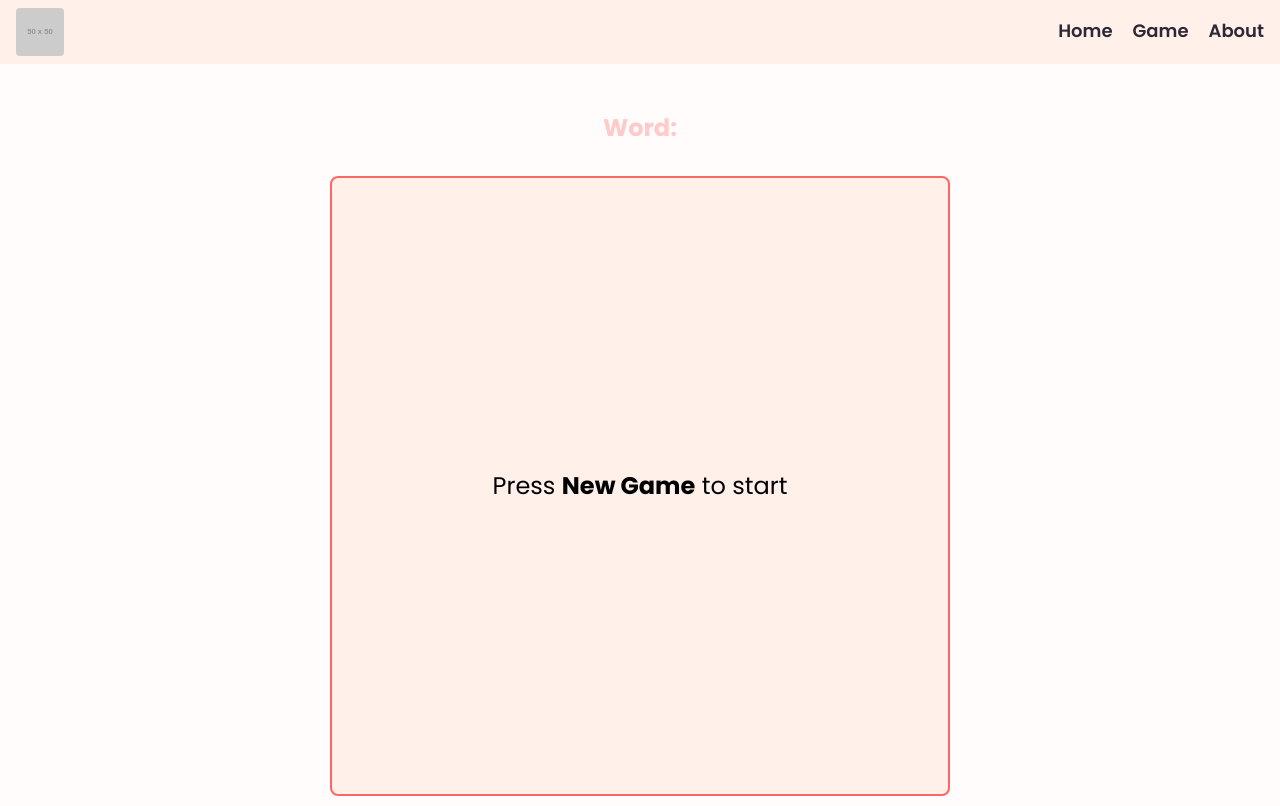
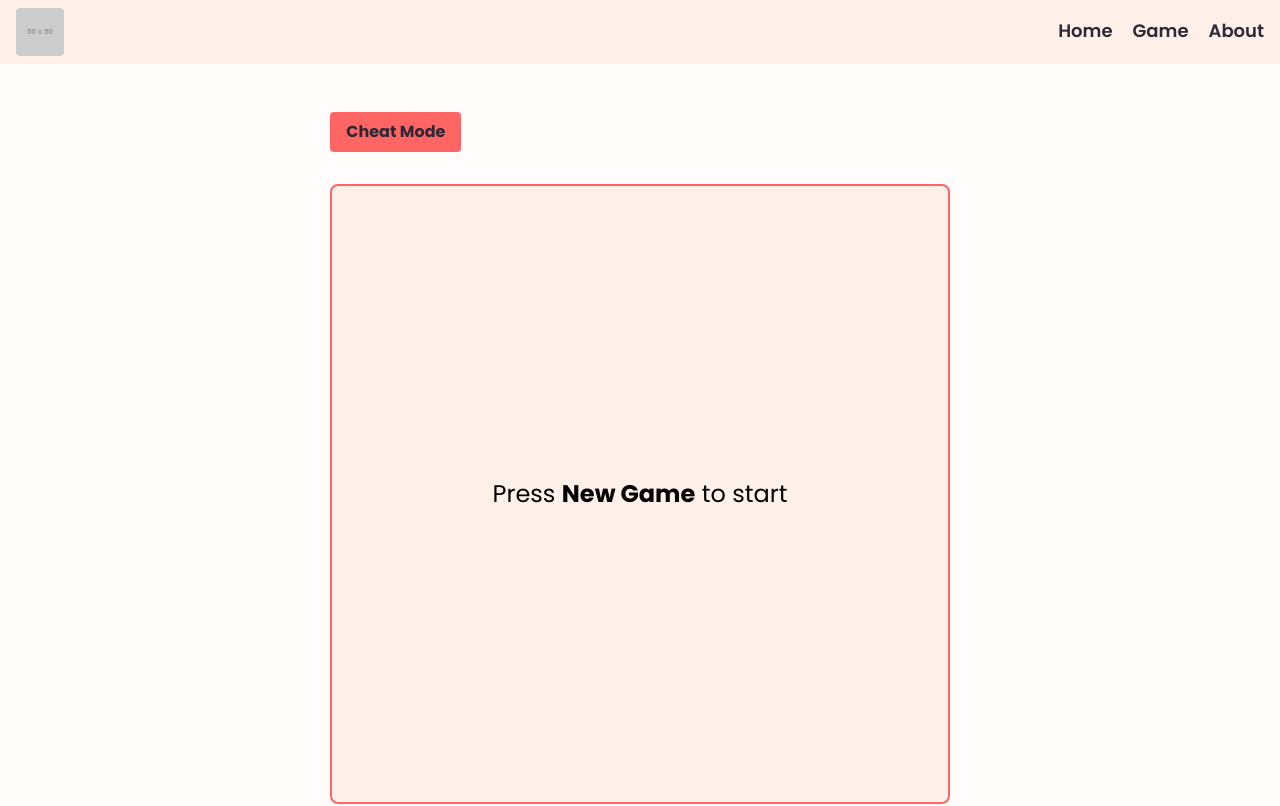
Before and after one commit to austinh-io/RTT-WordGuess, a React (Vite) app: page /rtt-wordguess/game in a window 1280 px wide. Shown: the top 806 px of the page. Built offline with nearby package versions, Linux system fonts and the light colour scheme; some icons are missing.

Commit message:
Add debug mode to Game component and update Button component

```diff
--- a/src/components/Button.tsx
+++ b/src/components/Button.tsx
@@ -1,12 +1,36 @@
 type ButtonProps = {
   children: React.ReactNode;
   onClick?: () => void;
+  type?: keyof typeof buttonTypes;
 };
 
-const Button = ({ children, onClick }: ButtonProps) => {
+const buttonTypes = {
+  primary: {
+    bg: {
+      dark: 'bg-primary-accent-dark',
+      light: 'bg-primary-accent-light',
+    },
+    hover: {
+      dark: 'hover:bg-primary-accent-hover-dark',
+      light: 'hover:bg-primary-accent-hover-light',
+    },
+  },
+  danger: {
+    bg: {
+      dark: 'bg-secondary-accent-dark',
+      light: 'bg-secondary-accent-light',
+    },
+    hover: {
+      dark: 'hover:bg-secondary-accent-hover-dark',
+      light: 'hover:bg-secondary-accent-hover-light',
+    },
+  },
+};
+
+const Button = ({ children, onClick, type = 'primary' }: ButtonProps) => {
   return (
     <button
-      className='bg-primary-accent-light dark:bg-primary-accent-dark hover:bg-primary-accent-hover-light dark:hover:bg-primary-accent-hover-dark text-primary-text-light dark:text-primary-text-dark  transition-colors  font-bold py-2 px-4 rounded'
+      className={` dark:${buttonTypes[type].bg.dark} ${buttonTypes[type].bg.light} ${buttonTypes[type].hover.light} dark:${buttonTypes[type].hover.dark} text-primary-text-light dark:text-primary-text-dark  transition-colors  font-bold py-2 px-4 rounded`}
       onClick={() => onClick && onClick()}>
       {children}
     </button>
--- a/src/pages/game/Game.tsx
+++ b/src/pages/game/Game.tsx
@@ -38,6 +38,11 @@ const Game: React.FC = () => {
   const [guessedLetters, setGuessedLetters] = useState<string[]>([]);
   const [isNewGame, setIsNewGame] = useState<boolean>(true);
   const [guessCount, setGuessCount] = useState<number>(initGuessCount);
+  const [debugMode, setDebugMode] = useState<boolean>(false);
+
+  function handleSetDebugMode() {
+    setDebugMode(!debugMode);
+  }
 
   function handleDecrementGuessCount() {
     if (guessCount <= 0) {
@@ -111,11 +116,20 @@ const Game: React.FC = () => {
       variants={pageTransition}>
       <div className='flex flex-grow justify-center items-center px-4 py-12'>
         <main className='flex flex-col items-center gap-8'>
-          {debugDisplay && (
-            <p className=' text-red-200 font-bold text-2xl'>
-              Word: <i className=' font-normal'>{word}</i>
-            </p>
-          )}
+          <div className='mr-auto flex gap-8 items-center'>
+            <Button
+              onClick={handleSetDebugMode}
+              type='danger'>
+              Cheat Mode
+            </Button>
+            {debugMode && (
+              <p className=' text-red-200 font-bold text-2xl'>
+                The word is{' '}
+                <i className=' font-normal'>{!!word ? word : '(n/a)'}</i>
+              </p>
+            )}
+          </div>
+
           <GameVisual>
             {isNewGame && !isLoading && !error && (
               <p className='text-2xl'>
```
